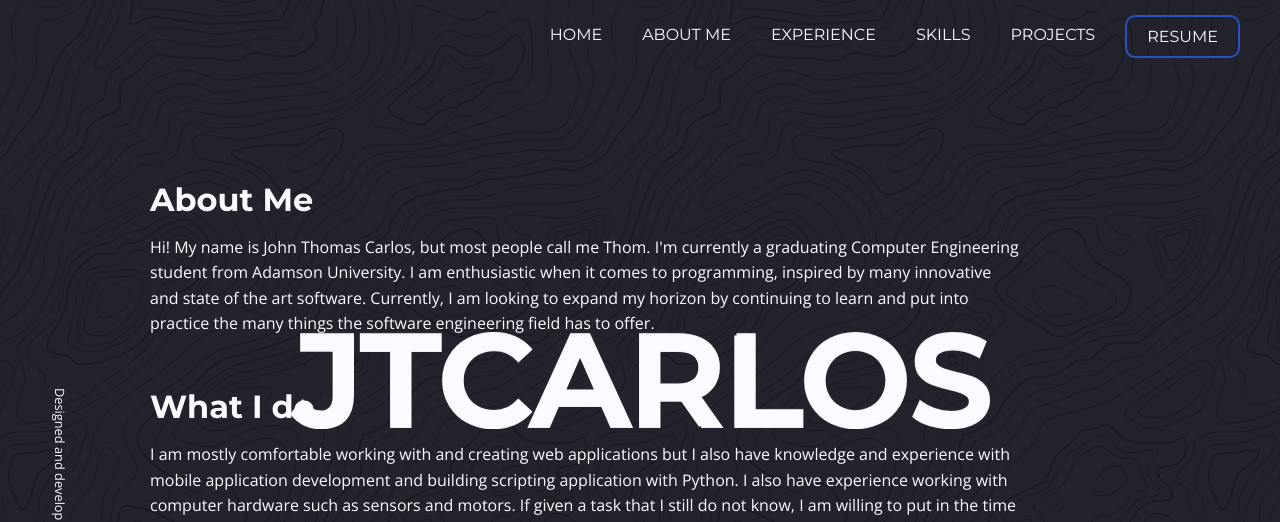
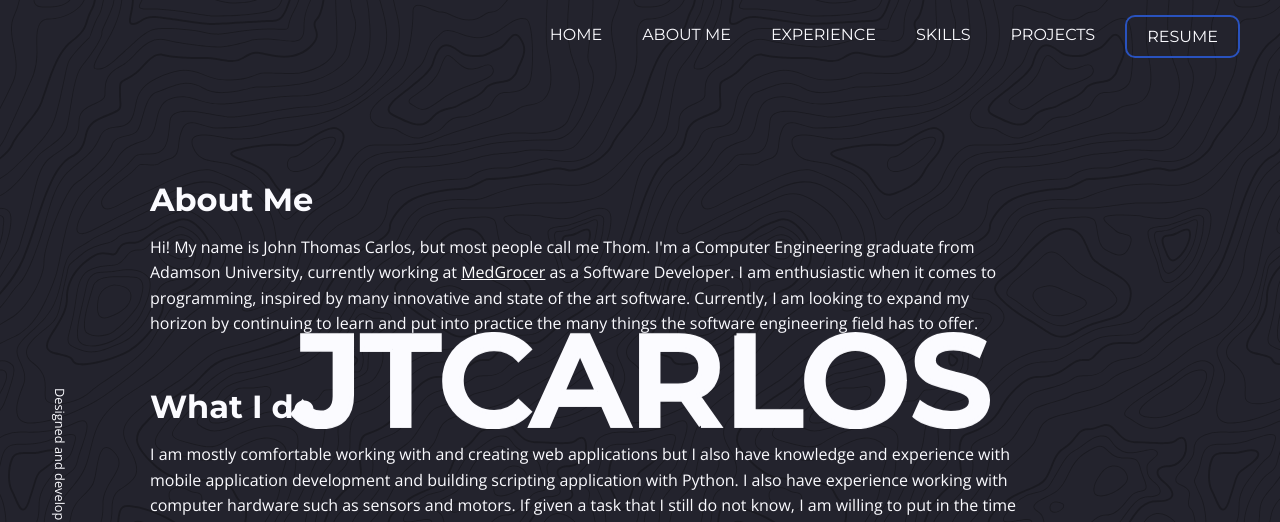
Before and after one commit to ThomCarlos0913/jtcarlos_webportfolio, a plain HTML site: page about.html in a window 1280 px wide. Shown: the top 522 px of the page. Drawn offline with nearby package versions, Linux system fonts and the light colour scheme.

Commit message:
updated blurb for index

```diff
--- a/about.html
+++ b/about.html
@@ -64,8 +64,8 @@
     <main class="main-section main-block" data-barba="container" data-barba-namespace="about-section">
         <div class="about-section">
             <h1 class="upper-fade-animation">About Me</h1>
-            <p class="upper-fade-animation">Hi! My name is John Thomas Carlos, but most people call me Thom. I'm currently a graduating Computer Engineering
-                student from Adamson University. I am enthusiastic when it comes to programming, inspired by many innovative
+            <p class="upper-fade-animation">Hi! My name is John Thomas Carlos, but most people call me Thom. I'm a Computer Engineering graduate
+                from Adamson University, currently working at <a class="company-link" href="https://medgrocer.com/">MedGrocer</a> as a Software Developer. I am enthusiastic when it comes to programming, inspired by many innovative
                 and state of the art software. Currently, I am looking to expand my horizon by continuing to learn and put
                 into practice the many things the software engineering field has to offer.</p>
             <h1 class="upper-fade-animation">What I do</h1>
--- a/css/main.scss
+++ b/css/main.scss
@@ -216,6 +216,11 @@
     @include desktop1000 {
         display: flex;
     }
+}
+
+.company-link {
+    color: white;
+    text-decoration: underline;
 }
 
 // Navigation Mobile Icon >>>>>>>>>>>>>
```
Also changed, not shown: index.html (+1 -1 lines), css/main.css, 1 other file.
